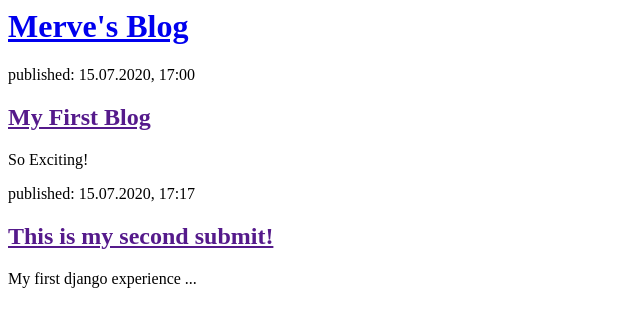
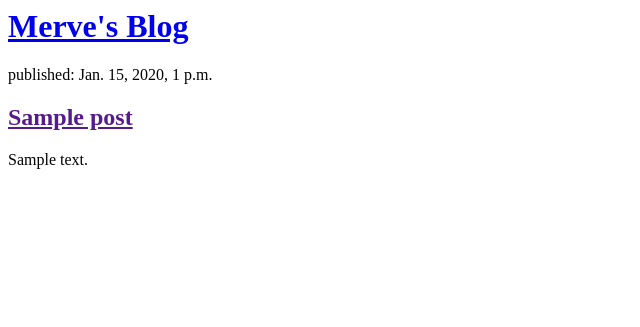
Before and after one commit to mervecaglarer/my-first-blog, a Django app: page / in a window 1280 px wide. Shown: the top 327 px of the page, without its empty margins (0-640 px from the left). Run offline with Django 3.2, Linux system fonts and the light colour scheme; tables that the repository leaves empty hold one stand-in row (values such as "Sample post").

Commit message:
template has been changed for taking objects from the database

```diff
--- a/blog/templates/blog/post_list.html
+++ b/blog/templates/blog/post_list.html
@@ -6,16 +6,15 @@
         <div>
             <h1><a href="/">Merve's Blog</a></h1>
         </div>
-        <div>
-            <p>published: 15.07.2020, 17:00</p>
-            <h2><a href="">My First Blog</a></h2>
-            <p>So Exciting! </p>
-        </div>
 
-        <div>
-            <p>published: 15.07.2020, 17:17</p>
-            <h2><a href="">This is my second submit!</a></h2>
-            <p>My first django experience ...</p>
-        </div>
+        {% for post in posts %}
+
+            <div>
+                <p>published: {{ post.published_date }}</p>
+                <h2><a href="">{{ post.title }}</a></h2>
+                <p>{{ post.text|linebreaksbr }} </p>
+            </div>
+
+        {% endfor %}
     </body>
 </html>
--- a/blog/views.py
+++ b/blog/views.py
@@ -1,5 +1,8 @@
 from django.shortcuts import render
+from django.utils import timezone
+from .models import Post
 
 # Create your views here.
 def post_list(request):
-    return render(request, 'blog/post_list.html', {})
+    posts = Post.objects.filter(published_date__lte=timezone.now()).order_by('published_date')
+    return render(request, 'blog/post_list.html', {'posts': posts})
```
